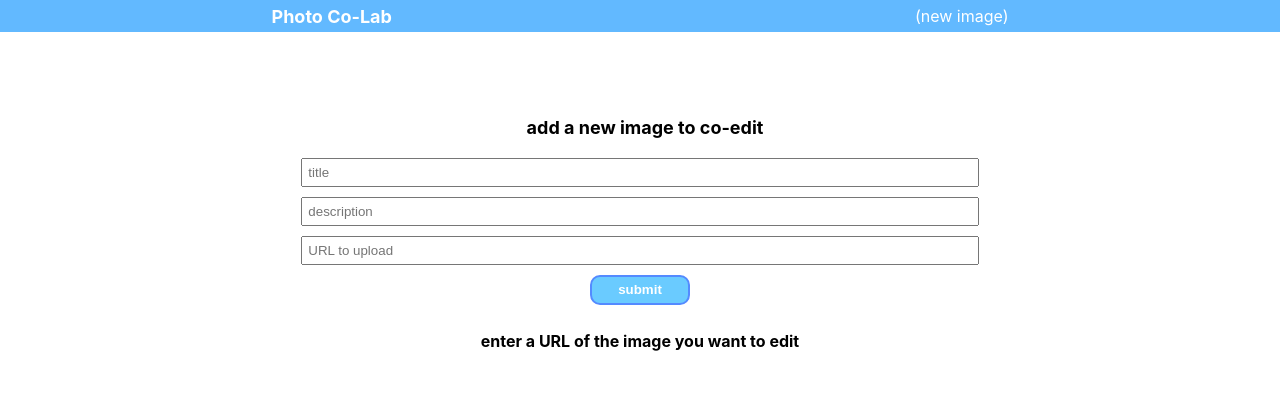
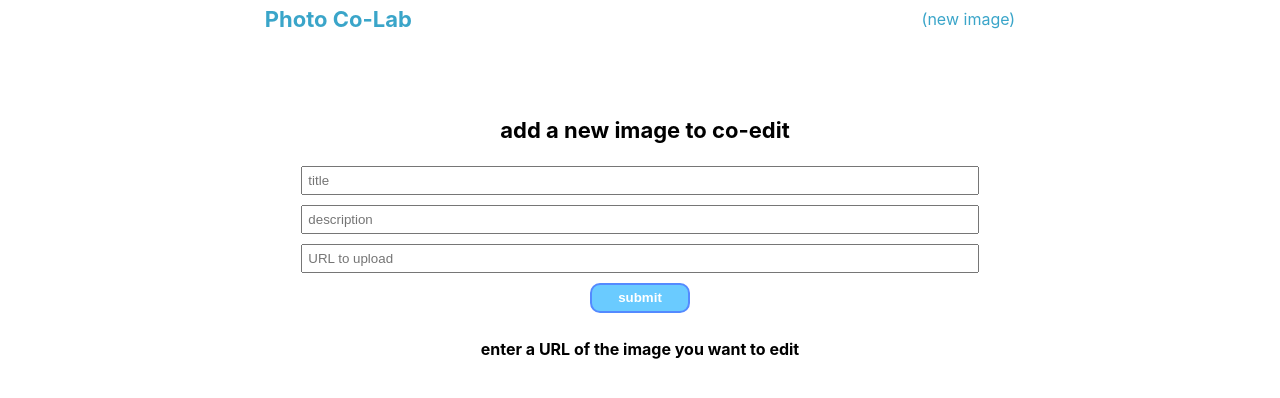
Before and after one commit to dannycvera/PhotoCollaboration-SEI-Project2, a React (Create React App) app in the folder photo-collab/: page /newimage in a window 1280 px wide. Shown: the top 398 px of the page. Built offline with nearby package versions, Linux system fonts and the light colour scheme.

Commit message:
added transition effect to the photo when switching posts

```diff
--- a/photo-collab/src/App.css
+++ b/photo-collab/src/App.css
@@ -16,23 +16,25 @@ header {
   display: flex;
   align-items: center;
   justify-content: space-around;
-  background-color: rgb(98, 185, 255);
-  color: white;
+  /* background-color: rgb(98, 185, 255);*/
+  background-color: white;
+  color: black;
   height: 32px;
   width: 100vw;
   margin: 0;
 }
 header a {
   text-decoration: none;
-  color: white;
+  color: rgb(58, 165, 201);
 }
 h2 {
   margin-left: 10px;
-  font-size: 18px;
-  padding: 0;
+  font-size: 22px;
+  padding-top: 5px;
 }
 p {
   margin-right: 10px;
+  padding-top: 5px;
 }
 .newimage {
   display: flex;
@@ -82,6 +84,9 @@ p {
   width: auto;
   max-height: 65vh;
   max-width: 98%;
+}
+.transition {
+  transition: filter 0.5s;
 }
 
 .collab {
--- a/photo-collab/src/Collaborator.js
+++ b/photo-collab/src/Collaborator.js
@@ -2,6 +2,8 @@ import React, { useEffect, useState } from "react";
 import Photo from "./Photo";
 import Posts from "./Posts";
 import Editor from "./Editor";
+// Grand Central Station for variables.
+// Allowing Photo.js Editor.js and Posts.js to pass values to each other thru props
 
 function Collaborator() {
   const [gray, updGray] = useState(0);
@@ -13,34 +15,34 @@ function Collaborator() {
   const [newPost, updNewPost] = useState(false);
   const [email, updEmail] = useState("");
   const [notes, updNotes] = useState("");
+  // Used to add the transition class to the displayed photo.
+  // Then removes it after 500ms to allow instant slider results.
+  const [transClass, updTransClass] = useState("");
   // used to pass the data object back from the Posts component when a previous post is clicked
   const [displayPost, updDisplayPost] = useState({});
 
+  // Post.js will update displayPost with fields when it adds a new post.
+  // Signalling to update the CSS image filters values from the new post
   useEffect(() => {
-    //console.log(displayPost, prevState.displayPost);
     if (displayPost.fields) {
       updGray(displayPost.fields.grayscale);
-
       updSepia(displayPost.fields.sepia);
       updHue(displayPost.fields.hue);
       updBright(displayPost.fields.brightness);
       updCtrast(displayPost.fields.contrast);
       updSatur(displayPost.fields.saturation);
+    }
+  }, [displayPost]);
 
-      // updGray(displayPost.fields.grayscale);
-      // updSepia(displayPost.fields.sepia);
-      // updHue(displayPost.fields.hue);
-      // updBright(displayPost.fields.brightness);
-      // updCtrast(displayPost.fields.contrast);
-      // updSatur(displayPost.fields.saturation);
+  // watches for when the .transition class is added to a photo thru props.
+  // Then removes it after half a second.
+  useEffect(() => {
+    setTimeout(() => {
+      updTransClass("");
+    }, 500);
+  }, [transClass !== ""]);
 
-      // updEmail(displayPost.fields.user_email);
-      // updNotes(displayPost.fields.notes);
-    }
-    console.log("image settings", gray, sepia, hue, bright, ctrast, satur);
-  }, [displayPost]);
-  // Grand Central Station of post variables.
-  // since it's the parent of all the editing and photo display modules
+  // Sending the appropriate props variables to each component
   return (
     <div className="collab">
       <Photo
@@ -50,6 +52,7 @@ function Collaborator() {
         bright={bright}
         ctrast={ctrast}
         satur={satur}
+        transClass={transClass}
       />
       <Editor
         gray={gray}
@@ -68,13 +71,19 @@ function Collaborator() {
         updEmail={updEmail}
         notes={notes}
         updNotes={updNotes}
+        // Posts.js sends data to the Editor.js to display in the sliders
         newPost={newPost}
         // used to let the Posts component know there is a new post
         updNewPost={updNewPost}
         updDisplayPost={updDisplayPost}
-        //displayPost={displayPost}
+        // adds a transition class to the displayed image
+        updTransClass={updTransClass}
       />
-      <Posts newPost={newPost} updDisplayPost={updDisplayPost} />
+      <Posts
+        newPost={newPost}
+        updDisplayPost={updDisplayPost}
+        updTransClass={updTransClass}
+      />
     </div>
   );
 }
--- a/photo-collab/src/Editor.js
+++ b/photo-collab/src/Editor.js
@@ -55,6 +55,7 @@ function Editor(props) {
     props.updHue(0);
     props.updSepia(0);
     props.updDisplayPost({});
+    props.updTransClass("transition");
     console.log(
       "reset settings",
       props.gray,
--- a/photo-collab/src/Photo.js
+++ b/photo-collab/src/Photo.js
@@ -16,6 +16,7 @@ function Photo(props) {
   // `;
   const { imageID } = useParams();
   const [image, updateImage] = useState([]);
+
   const fade = useSpring({ opacity: 1, from: { opacity: 0 } });
 
   useEffect(() => {
@@ -31,17 +32,18 @@ function Photo(props) {
     };
     getImg();
   }, []);
+
   return (
     <div className="photo-div">
-      <animated.img
+      <img
         style={fade}
         style={{
           filter: `sepia(${props.sepia}) grayscale(${props.gray}) hue-rotate(${props.hue}deg) brightness(${props.bright}) saturate(${props.satur}) contrast(${props.ctrast})`,
         }}
-        className="photo"
+        className={`photo ${props.transClass}`}
         src={image.imageFile && image.imageFile[0].url}
         alt={image.title}
-      ></animated.img>
+      ></img>
     </div>
   );
 }
--- a/photo-collab/src/Posts.js
+++ b/photo-collab/src/Posts.js
@@ -4,11 +4,10 @@ import { useParams } from "react-router";
 
 function Posts(props) {
   const { imageID } = useParams();
-  const [posts, updatePosts] = useState([]);
+  const [posts, updPosts] = useState([]);
 
   useEffect(() => {
     const URL = `https://api.airtable.com/v0/appgSipibWEhbQcAf/tblROo31txj731J6T?filterByFormula=imageID+%3D+%22${imageID}%22&sort%5B0%5D%5Bfield%5D=created_at&sort%5B0%5D%5Bdirection%5D=desc`;
-    // const URL ="https://api.airtable.com/v0/appgSipibWEhbQcAf/tblROo31txj731J6T?filterByFormula=NOT(%7Buser_email%7D+%3D+'photo%40danielvera.com')";
     const getPosts = async () => {
       const data = await axios.get(URL, {
         headers: {
@@ -16,7 +15,7 @@ function Posts(props) {
         },
       });
       console.log("newPost", data.data.records);
-      updatePosts(data.data.records);
+      updPosts(data.data.records);
     };
     getPosts();
   }, [props.newPost]);
@@ -31,8 +30,8 @@ function Posts(props) {
               className="post-button"
               onClick={(e) => {
                 e.preventDefault();
-                console.log("display posts", post);
-                //console.log(posts);
+                //console.log("display posts", post);
+                props.updTransClass("transition");
                 props.updDisplayPost(post);
               }}
             >
```
